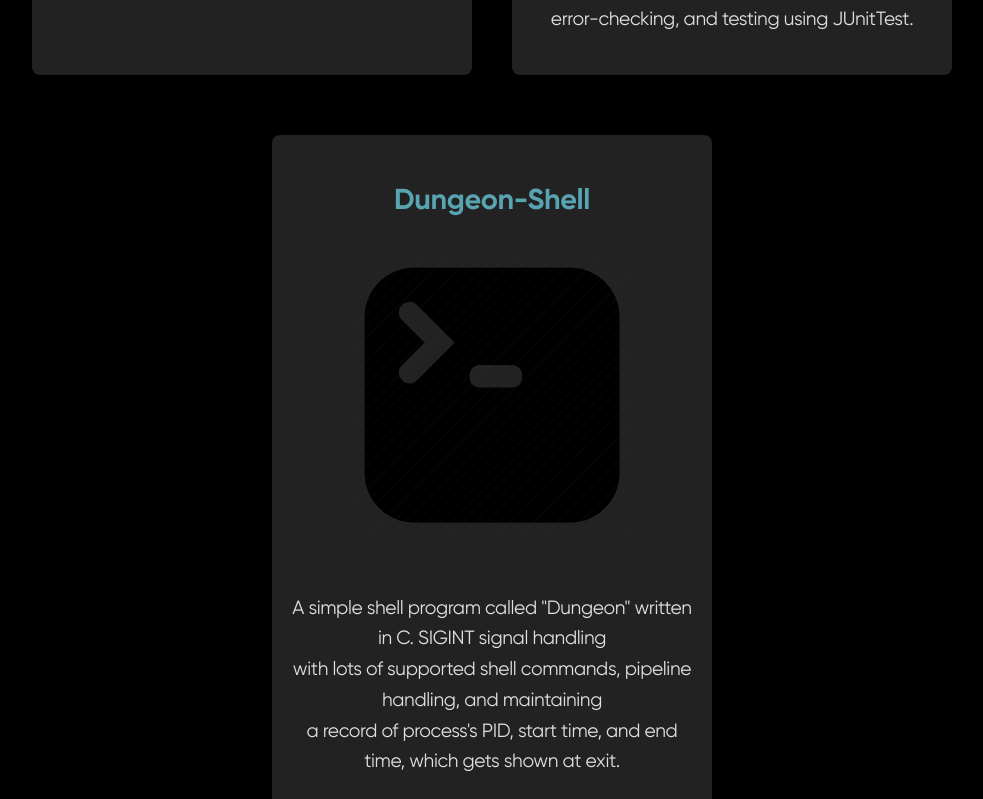
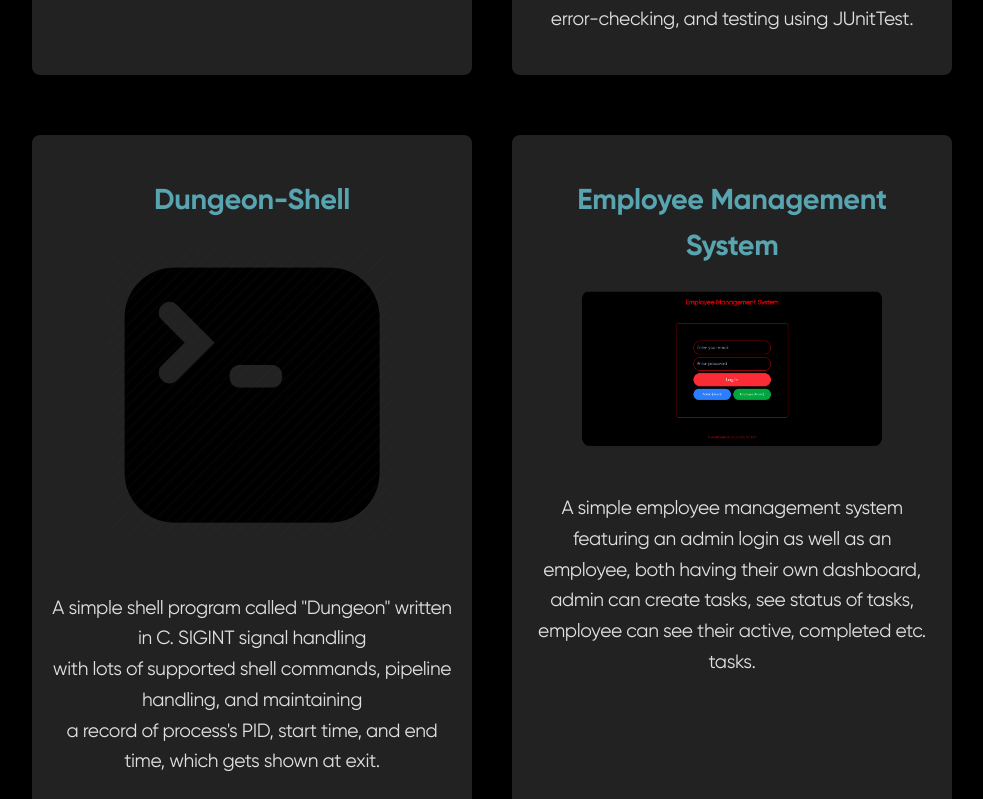
Before and after one commit to LordAizen1/porfolio, a React (Vite) app: page /porfolio/projects in a window 1280 px wide. Shown: the part 901-1700 px from the top of the page, without its empty margins (148-1131 px from the left). Built offline with nearby package versions, Linux system fonts and the light colour scheme.

Commit message:
added a new project

```diff
--- a/src/pages/ProjectsPage.jsx
+++ b/src/pages/ProjectsPage.jsx
@@ -21,9 +21,12 @@ const ProjectsPage = () => {
       description:
         'A simple shell program called "Dungeon" written in C. SIGINT signal handling <br /> with lots of supported shell commands, pipeline handling, and maintaining <br /> a record of process\'s PID, start time, and end time, which gets shown at exit.',
     },
-    // {
-    //   title: 'Cryptographix'
-    // }
+    {
+      title: 'Employee Management System',
+      image: '/porfolio/images/ems.png',
+      description:
+      'A simple employee management system featuring an admin login as well as an employee, both having their own dashboard, admin can create tasks, see status of tasks, employee can see their active, completed etc. tasks.'
+    }
   ];
 
   return (
@@ -64,7 +67,6 @@ const ProjectsPage = () => {
               className="centered"
               dangerouslySetInnerHTML={{ __html: project.description }}
             />
-            {/* Uncomment this if you want to add a GitHub link */}
             {/* <a href="https://github.com/LordAizen1/project1" target="_blank">View on GitHub</a> */}
           </motion.article>
         ))}
```
